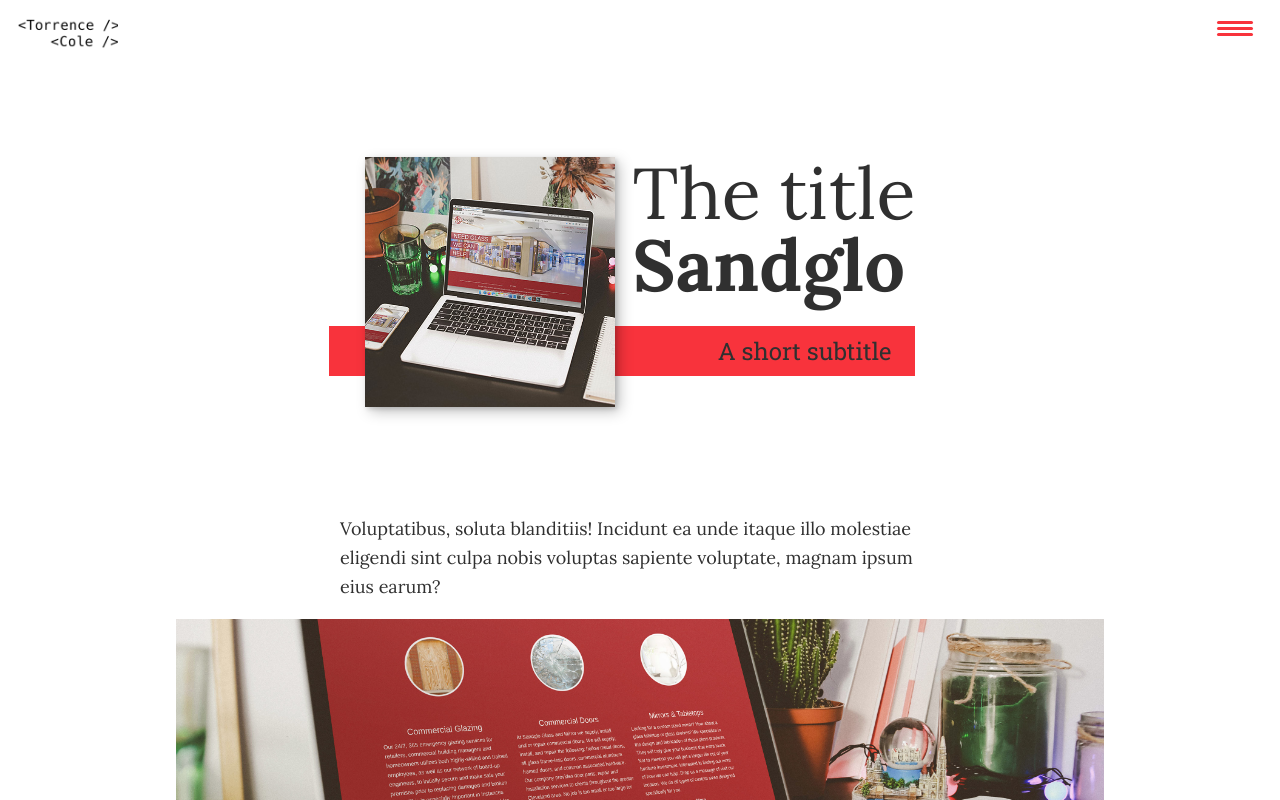
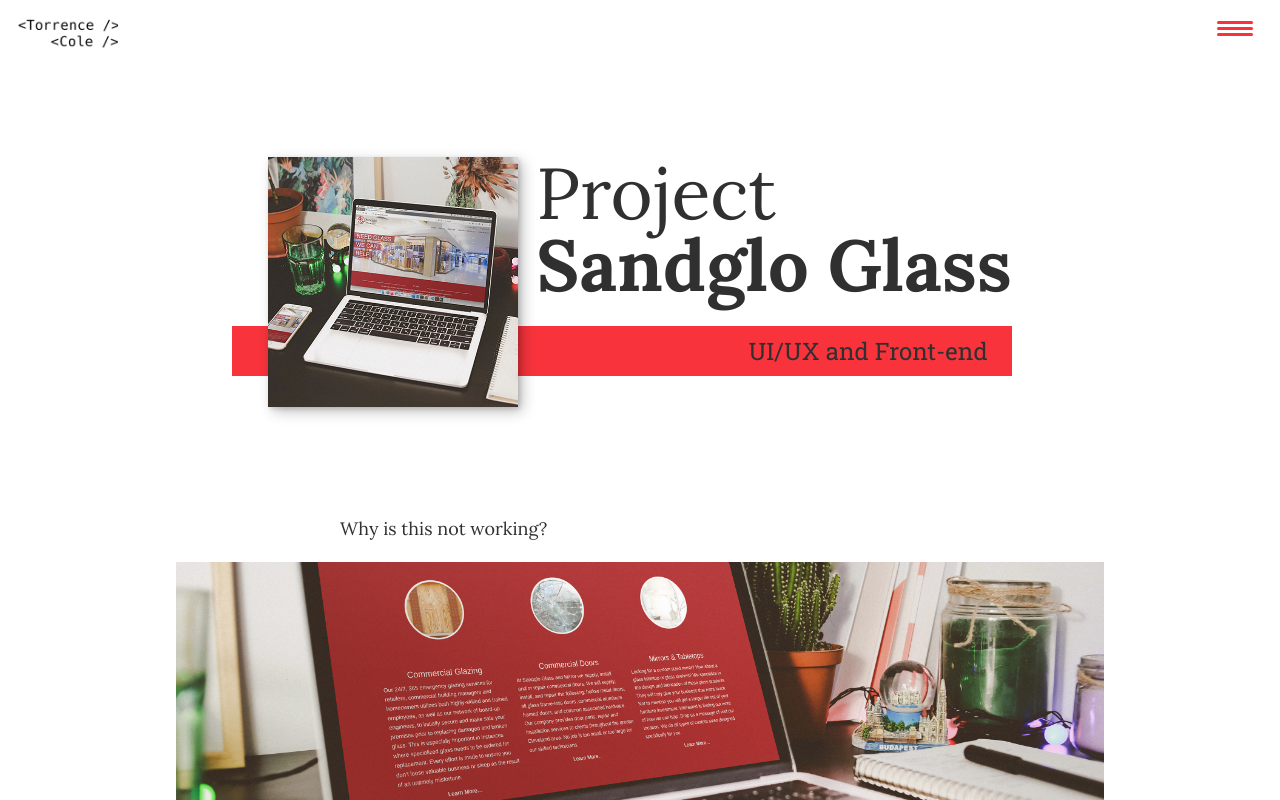
Before and after one commit to trcwrx78/portfolio-dos, a React (Create React App) app: page /work/1 in a window 1280 px wide. Shown: the top 800 px of the page. Built offline with nearby package versions, Linux system fonts and the light colour scheme.

Commit message:
Minor css and json updates

```diff
--- a/src/App.css
+++ b/src/App.css
@@ -330,6 +330,11 @@ header {
 .service {
   max-width: 500px;
   margin: 0 auto;
+  text-align: left;
+}
+
+.service h3 {
+  text-align: center;
 }
 
 @media (min-width: 800px) {
--- a/src/components/PortfolioItem.js
+++ b/src/components/PortfolioItem.js
@@ -24,20 +24,17 @@ function PortfolioItem(props) {
             <ScrollToTopOnMount />
             <section className="intro">
                 <h1 className="section__title section__title--intro">
-                    The title <strong>{thisWork.title}</strong>
+                    Project <strong>{thisWork.title}</strong>
                 </h1>
-                <p className="section__subtitle section__subtitle--intro">A short subtitle</p>
+                <p className="section__subtitle section__subtitle--intro">{thisWork.desc}</p>
                 <img src={thisWork.img} alt={thisWork.altImg} className="intro__img"/>
             </section>
 
             <div className="portfolio-item-individual">
-                <p>Voluptatibus, soluta blanditiis! Incidunt ea unde itaque illo molestiae eligendi sint culpa
-                    nobis voluptas sapiente voluptate, magnam ipsum eius earum?</p>
+                <p>{thisWork.p1}</p>
                 <img src={thisWork.imgDetail} alt={thisWork.altImgDetail}/>
-                <p>Lorem, ipsum dolor sit amet consectetur adipisicing elit. Saepe et amet tenetur! Fugit sequi
-                    optio corrupti fugiat ducimus consequatur incidunt?</p>
-                <p>Voluptatibus, soluta blanditiis! Incidunt ea unde itaque illo molestiae eligendi sint culpa
-                    nobis voluptas sapiente voluptate, magnam ipsum eius earum?</p>
+                <p>{thisWork.p2}</p>
+                <p>{thisWork.p3}</p>
             </div>
 
             <div className="portfolio-item-button">
--- a/src/portfolioData.json
+++ b/src/portfolioData.json
@@ -1,46 +1,54 @@
 [
     {
         "id": "1",
-        "title": "Sandglo",
+        "title": "Sandglo Glass",
         "img": "/img/portfolio-01.jpg",
-        "altImg": "",
+        "altImg": "Sandglo Glass website on a laptop and mobile device",
         "imgDetail": "/img/portfolio-details-01.jpg",
         "altImgDetail": "",
-        "desc": "",
-        "content": ""
+        "desc": "UI/UX and Front-end",
+        "p1": "Why is this not working?",
+        "p2": "Or did it have to do with , punctuation!.",
+        "p3": "I guess it did not&?"
     },
 
     {
         "id": "2",
         "title": "1st Impressions",
         "img": "/img/portfolio-02.jpg",
-        "altImg": "",
+        "altImg": "1st Impressions landscape website on laptop computer",
         "imgDetail": "/img/portfolio-details-02.jpg",
         "altImgDetail": "",
-        "desc": "",
-        "content": ""
+        "desc": "UI/UX, WordPress, and Front-end",
+        "p1": "Why is this not working?",
+        "p2": "",
+        "p3": ""
     },
 
     {
         "id": "3",
         "title": "JanDell Flowers",
         "img": "/img/portfolio-03.jpg",
-        "altImg": "",
+        "altImg": "Jandell Flower's website on a laptop and mobile device",
         "imgDetail": "/img/portfolio-details-03.jpg",
         "altImgDetail": "",
-        "desc": "",
-        "content": ""
+        "desc": "UI/UX and Front-end",
+        "p1": "Why is this not working?",
+        "p2": "",
+        "p3": ""
     },
 
     {
         "id": "4",
         "title": "Ahern Catering",
         "img": "/img/portfolio-04.jpg",
-        "altImg": "",
+        "altImg": "Ahern Catering website on laptop computer",
         "imgDetail": "/img/portfolio-details-04.jpg",
         "altImgDetail": "",
-        "desc": "",
-        "content": ""
+        "desc": "UI/UX and Front-end",
+        "p1": "Why is this not working?",
+        "p2": "",
+        "p3": ""
     },
 
     {
@@ -50,8 +58,10 @@
         "altImg": "",
         "imgDetail": "/img/portfolio-details-05.jpg",
         "altImgDetail": "",
-        "desc": "",
-        "content": ""
+        "desc": "UI/UX and Front-end",
+        "p1": "Why is this not working?",
+        "p2": "",
+        "p3": ""
     },
 
     {
@@ -61,8 +71,10 @@
         "altImg": "",
         "imgDetail": "/img/portfolio-details-06.jpg",
         "altImgDetail": "",
-        "desc": "",
-        "content": ""
+        "desc": "UI/UX and Front-end",
+        "p1": "Why is this not working?",
+        "p2": "",
+        "p3": ""
     },
 
     {
@@ -72,8 +84,10 @@
         "altImg": "",
         "imgDetail": "/img/portfolio-details-07.jpg",
         "altImgDetail": "",
-        "desc": "",
-        "content": ""
+        "desc": "React.js and Front-end",
+        "p1": "Why is this not working?",
+        "p2": "",
+        "p3": ""
     },
 
     {
@@ -83,8 +97,10 @@
         "altImg": "",
         "imgDetail": "/img/portfolio-details-08.jpg",
         "altImgDetail": "",
-        "desc": "",
-        "content": ""
+        "desc": "React.js and Front-end",
+        "p1": "Why is this not working?",
+        "p2": "",
+        "p3": ""
     },
 
     {
@@ -94,7 +110,9 @@
         "altImg": "",
         "imgDetail": "/img/portfolio-details-09.jpg",
         "altImgDetail": "",
-        "desc": "",
-        "content": ""
+        "desc": "React.js and Front-end",
+        "p1": "Why is this not working?",
+        "p2": "",
+        "p3": ""
     }
 ]
```
